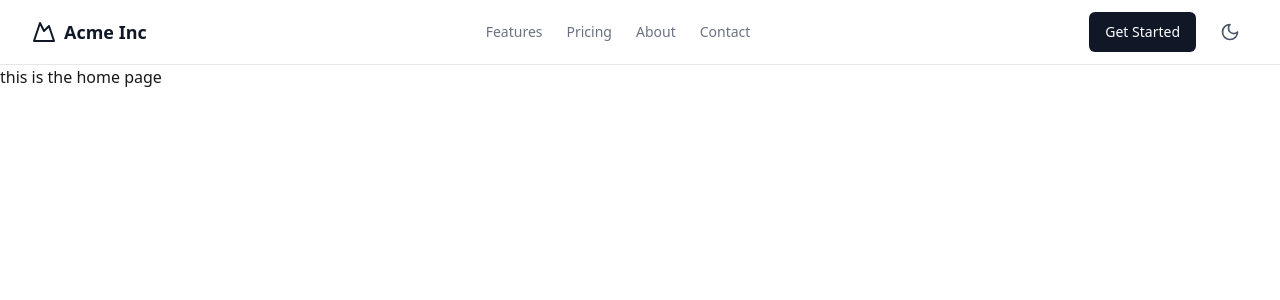
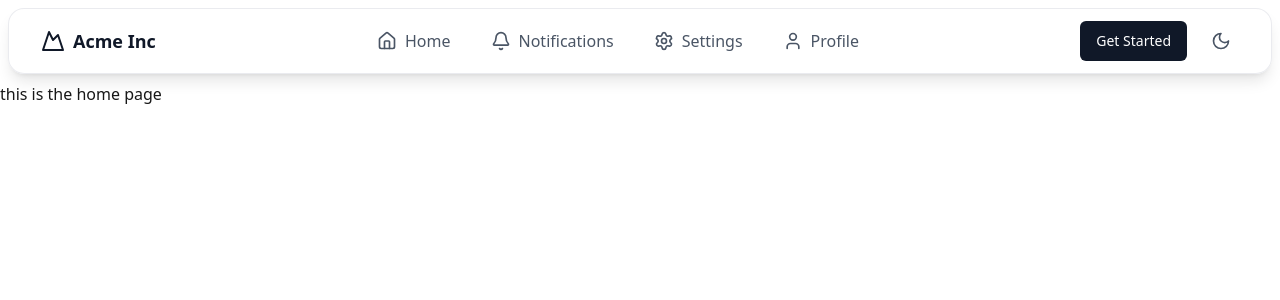
Before and after one commit to Thesachindey/Rent-A-Console, a Next.js app: page / in a window 1280 px wide. Shown: the top 300 px of the page. Built offline with nearby package versions, Linux system fonts and the light colour scheme.

Commit message:
added navbar component by useing sera Ui

```diff
--- a/Components/NavBar.jsx
+++ b/Components/NavBar.jsx
@@ -1,8 +1,104 @@
 "use client";
 
 import { useTheme } from "@/contexts/ThemeContext";
-import React, { useState } from "react";
-
+import React, { useState, useEffect } from "react";
+import { motion, Variants } from "framer-motion";
+import { Home, Settings, Bell, User } from "lucide-react";
+const menuItems = [
+  {
+    icon: <Home className="h-5 w-5" />,
+    label: "Home",
+    href: "#",
+    gradient:
+      "radial-gradient(circle, rgba(59,130,246,0.15) 0%, rgba(37,99,235,0.06) 50%, rgba(29,78,216,0) 100%)",
+    iconColor: "group-hover:text-blue-500 dark:group-hover:text-blue-400",
+  },
+  {
+    icon: <Bell className="h-5 w-5" />,
+    label: "Notifications",
+    href: "#",
+    gradient:
+      "radial-gradient(circle, rgba(249,115,22,0.15) 0%, rgba(234,88,12,0.06) 50%, rgba(194,65,12,0) 100%)",
+    iconColor: "group-hover:text-orange-500 dark:group-hover:text-orange-400",
+  },
+  {
+    icon: <Settings className="h-5 w-5" />,
+    label: "Settings",
+    href: "#",
+    gradient:
+      "radial-gradient(circle, rgba(34,197,94,0.15) 0%, rgba(22,163,74,0.06) 50%, rgba(21,128,61,0) 100%)",
+    iconColor: "group-hover:text-green-500 dark:group-hover:text-green-400",
+  },
+  {
+    icon: <User className="h-5 w-5" />,
+    label: "Profile",
+    href: "#",
+    gradient:
+      "radial-gradient(circle, rgba(239,68,68,0.15) 0%, rgba(220,38,38,0.06) 50%, rgba(185,28,28,0) 100%)",
+    iconColor: "group-hover:text-red-500 dark:group-hover:text-red-400",
+  },
+];
+const itemVariants = {
+  initial: {
+    rotateX: 0,
+    opacity: 1,
+  },
+  hover: {
+    rotateX: -90,
+    opacity: 0,
+  },
+};
+const backVariants = {
+  initial: {
+    rotateX: 90,
+    opacity: 0,
+  },
+  hover: {
+    rotateX: 0,
+    opacity: 1,
+  },
+};
+const glowVariants = {
+  initial: {
+    opacity: 0,
+    scale: 0.8,
+  },
+  hover: {
+    opacity: 1,
+    scale: 2,
+    transition: {
+      opacity: {
+        duration: 0.5,
+        ease: [0.4, 0, 0.2, 1],
+      },
+      scale: {
+        duration: 0.5,
+        type: "spring",
+        stiffness: 300,
+        damping: 25,
+      },
+    },
+  },
+};
+const navGlowVariants = {
+  initial: {
+    opacity: 0,
+  },
+  hover: {
+    opacity: 1,
+    transition: {
+      duration: 0.5,
+      ease: [0.4, 0, 0.2, 1],
+    },
+  },
+};
+const sharedTransition = {
+  type: "spring",
+  stiffness: 100,
+  damping: 20,
+  duration: 0.5,
+};
+// -------------------
 const MenuIcon = ({ className }) => (
   <svg
     xmlns="http://www.w3.org/2000/svg"
@@ -91,7 +187,7 @@ const MoonIcon = ({ className }) => (
 );
 const NavBar = () => {
   const [isMenuOpen, setIsMenuOpen] = useState(false);
-    const { isDark, toggleTheme } = useTheme();
+  const { isDark, toggleTheme } = useTheme();
   const navLinks = [
     {
       href: "#",
@@ -110,9 +206,37 @@ const NavBar = () => {
       label: "Contact",
     },
   ];
+  // -- scroll hide/show navbar logic --
+  const [showNavbar, setShowNavbar] = useState(true);
+  const [lastScrollY, setLastScrollY] = useState(0);
+
+  useEffect(() => {
+    const controlNavbar = () => {
+      if (window.scrollY > lastScrollY) {
+        // scrolling down
+        setShowNavbar(false);
+      } else {
+        // scrolling up
+        setShowNavbar(true);
+      }
+
+      setLastScrollY(window.scrollY);
+    };
+
+    window.addEventListener("scroll", controlNavbar);
+    // ---
+    return () => {
+      window.removeEventListener("scroll", controlNavbar);
+    };
+  }, [lastScrollY]);
+
+  ``;
 
   return (
-    <header className="bg-white/80 dark:bg-black/80 backdrop-blur-sm sticky top-0 z-50 w-full border-b border-gray-200 dark:border-gray-700">
+    <header
+      className={`m-2 rounded-2xl bg-white/60 dark:bg-black/60 backdrop-blur-lg border border-gray-200/80 dark:border-gray-800/80 shadow-lg dark:shadow-gray-900/20 relative overflow-hidden transition-transform duration-300 ${
+        showNavbar ? "translate-y-0" : "-translate-y-full"
+      } `}>
       <div className="container mx-auto px-4 sm:px-6 lg:px-8">
         <div className="flex items-center justify-between h-16">
           {}
@@ -124,19 +248,76 @@ const NavBar = () => {
               </span>
             </a>
           </div>
-
           {}
-          <nav className="hidden md:flex items-center gap-6">
-            {navLinks.map((link) => (
-              <a
-                key={link.label}
-                href={link.href}
-                className="text-sm font-medium text-gray-500 dark:text-gray-300 hover:text-gray-900 dark:hover:text-white transition-colors duration-300">
-                {link.label}
-              </a>
-            ))}
-          </nav>
-
+          <motion.nav
+            className=""
+            initial="initial"
+            whileHover="hover">
+            <motion.div
+              className="absolute -inset-2 rounded-3xl z-0 pointer-events-none"
+              style={{
+                background:
+                  "radial-gradient(circle, rgba(59,130,246,0.1) 0%, rgba(147,51,234,0.1) 50%, rgba(239,68,68,0.1) 100%)",
+              }}
+              variants={navGlowVariants}
+            />
+            <ul className="flex items-center gap-2 relative z-10">
+              {menuItems.map((item) => (
+                <motion.li key={item.label} className="relative">
+                  <motion.div
+                    className="block rounded-xl overflow-visible group relative"
+                    style={{
+                      perspective: "600px",
+                    }}
+                    whileHover="hover"
+                    initial="initial">
+                    {}
+                    <motion.div
+                      className="absolute inset-0 z-0 pointer-events-none rounded-2xl"
+                      variants={glowVariants}
+                      style={{
+                        background: item.gradient,
+                        opacity: 0,
+                      }}
+                    />
+                    {}
+                    <motion.a
+                      href={item.href}
+                      className="flex items-center gap-2 px-4 py-2 relative z-10 bg-transparent text-gray-600 dark:text-gray-300 group-hover:text-gray-900 dark:group-hover:text-white transition-colors rounded-xl"
+                      variants={itemVariants}
+                      transition={sharedTransition}
+                      style={{
+                        transformStyle: "preserve-3d",
+                        transformOrigin: "center bottom",
+                      }}>
+                      <span
+                        className={`transition-colors duration-300 ${item.iconColor}`}>
+                        {item.icon}
+                      </span>
+                      <span className="font-medium">{item.label}</span>
+                    </motion.a>
+                    {}
+                    <motion.a
+                      href={item.href}
+                      className="flex items-center gap-2 px-4 py-2 absolute inset-0 z-10 bg-transparent text-gray-600 dark:text-gray-300 group-hover:text-gray-900 dark:group-hover:text-white transition-colors rounded-xl"
+                      variants={backVariants}
+                      transition={sharedTransition}
+                      style={{
+                        transformStyle: "preserve-3d",
+                        transformOrigin: "center top",
+                        transform: "rotateX(90deg)",
+                      }}>
+                      <span
+                        className={`transition-colors duration-300 ${item.iconColor}`}>
+                        {item.icon}
+                      </span>
+                      <span className="font-medium">{item.label}</span>
+                    </motion.a>
+                  </motion.div>
+                </motion.li>
+              ))}
+            </ul>
+          </motion.nav>
           {}
           <div className="flex items-center gap-4">
             <a
@@ -148,7 +329,7 @@ const NavBar = () => {
             {}
             <button
               onClick={toggleTheme}
-              className="p-2 rounded-md text-gray-600 dark:text-gray-300 hover:text-gray-900 dark:hover:text-white hover:bg-gray-100 dark:hover:bg-gray-800 focus:outline-none focus:ring-2 focus:ring-inset focus:ring-gray-500 dark:focus:ring-gray-400 transition-colors duration-300"
+              className="p-2 rounded-md text-gray-600 dark:text-gray-300 hover:text-gray-900 dark:hover:text-white hover:bg-gray-100 dark:hover:bg-gray-800 focus:outline-none  transition-colors duration-300 cursor-pointer"
               aria-label="Toggle theme">
               {isDark ?
                 <SunIcon className="h-5 w-5" />
--- a/package.json
+++ b/package.json
@@ -9,6 +9,8 @@
     "lint": "eslint"
   },
   "dependencies": {
+    "framer-motion": "^12.39.0",
+    "lucide-react": "^1.16.0",
     "next": "16.2.6",
     "react": "19.2.4",
     "react-dom": "19.2.4"
```
Also changed, not shown: 1 other file (tests, documents, lock files or other folders).
